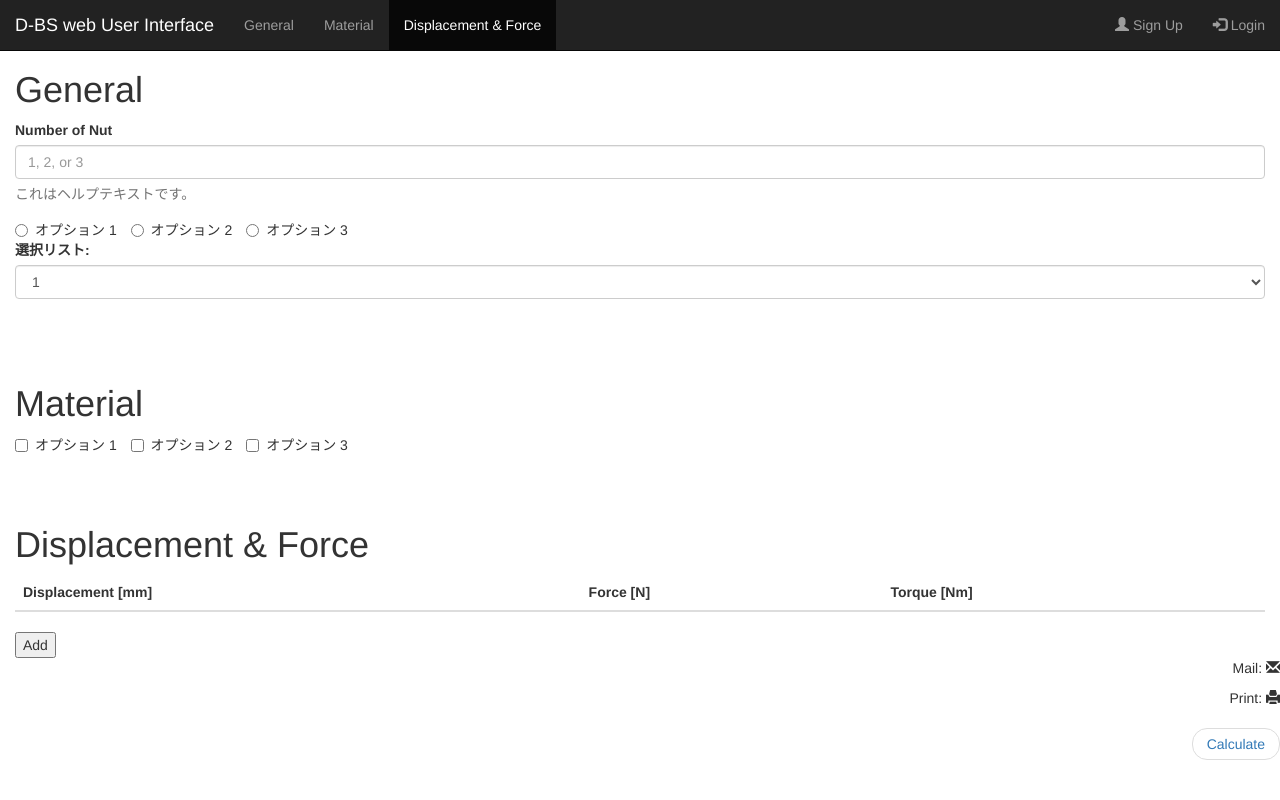
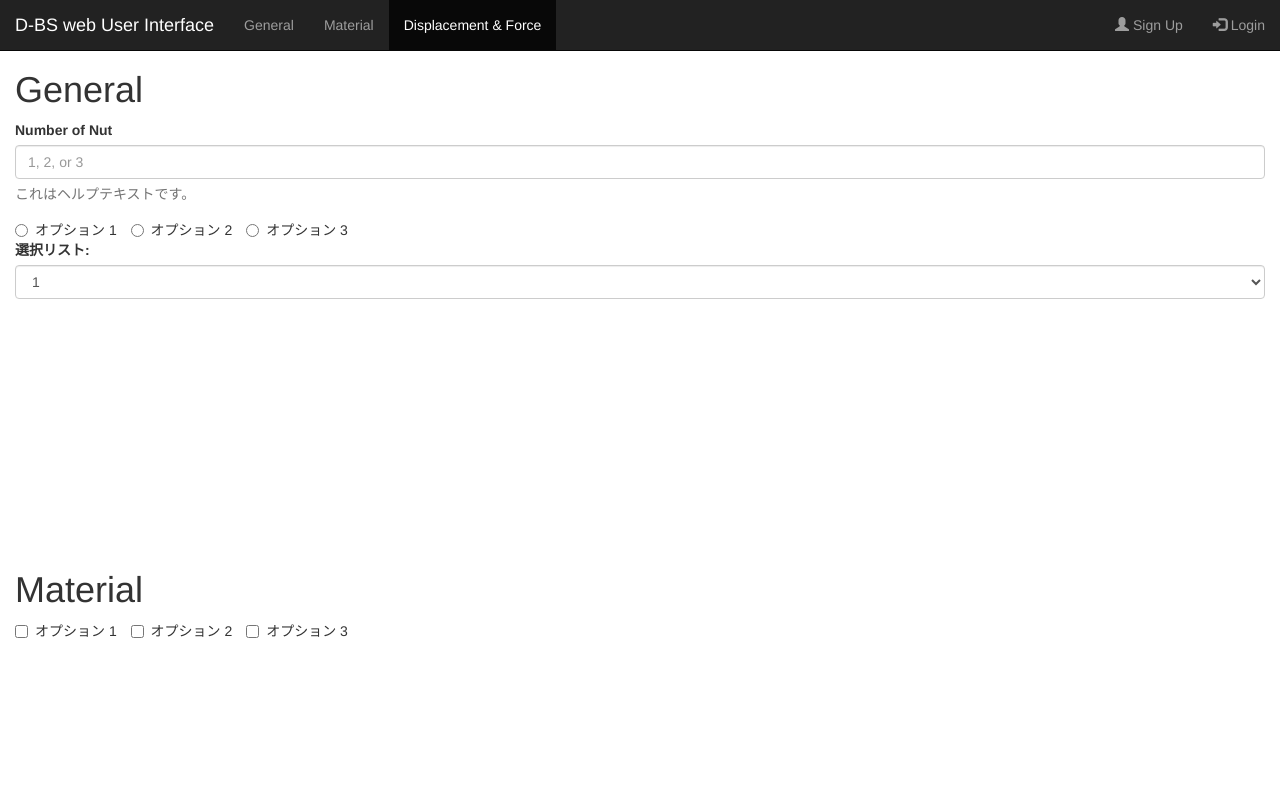
Before and after one commit to kojik-umich/D-BS-web-User-Interface, a plain HTML site: page index.html in a window 1280 px wide. Shown: the top 800 px of the page. Drawn offline with nearby package versions, Linux system fonts and the light colour scheme.

Commit message:
Update index.html

```diff
--- a/index.html
+++ b/index.html
@@ -12,9 +12,9 @@
   body {
       position: relative;
   }
-  #section1 {padding-top:50px;}
-  #section2 {padding-top:50px;}
-  #section3 {padding-top:50px;}
+  #section1 {padding-top:50px;height:500px;}
+  #section2 {padding-top:50px;height:500px;}
+  #section3 {padding-top:50px;height:500px;}
 </style>
 </head>
 
```
